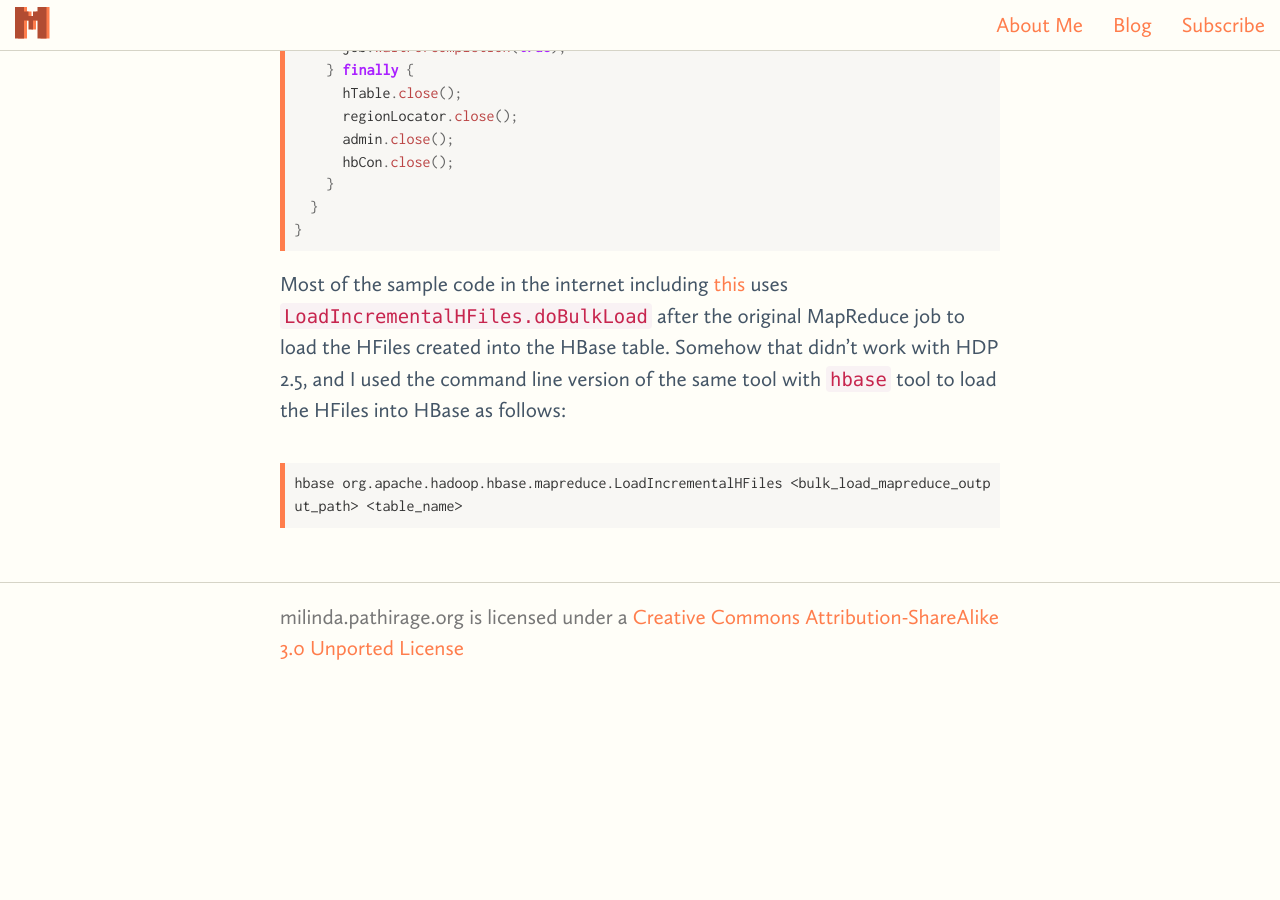
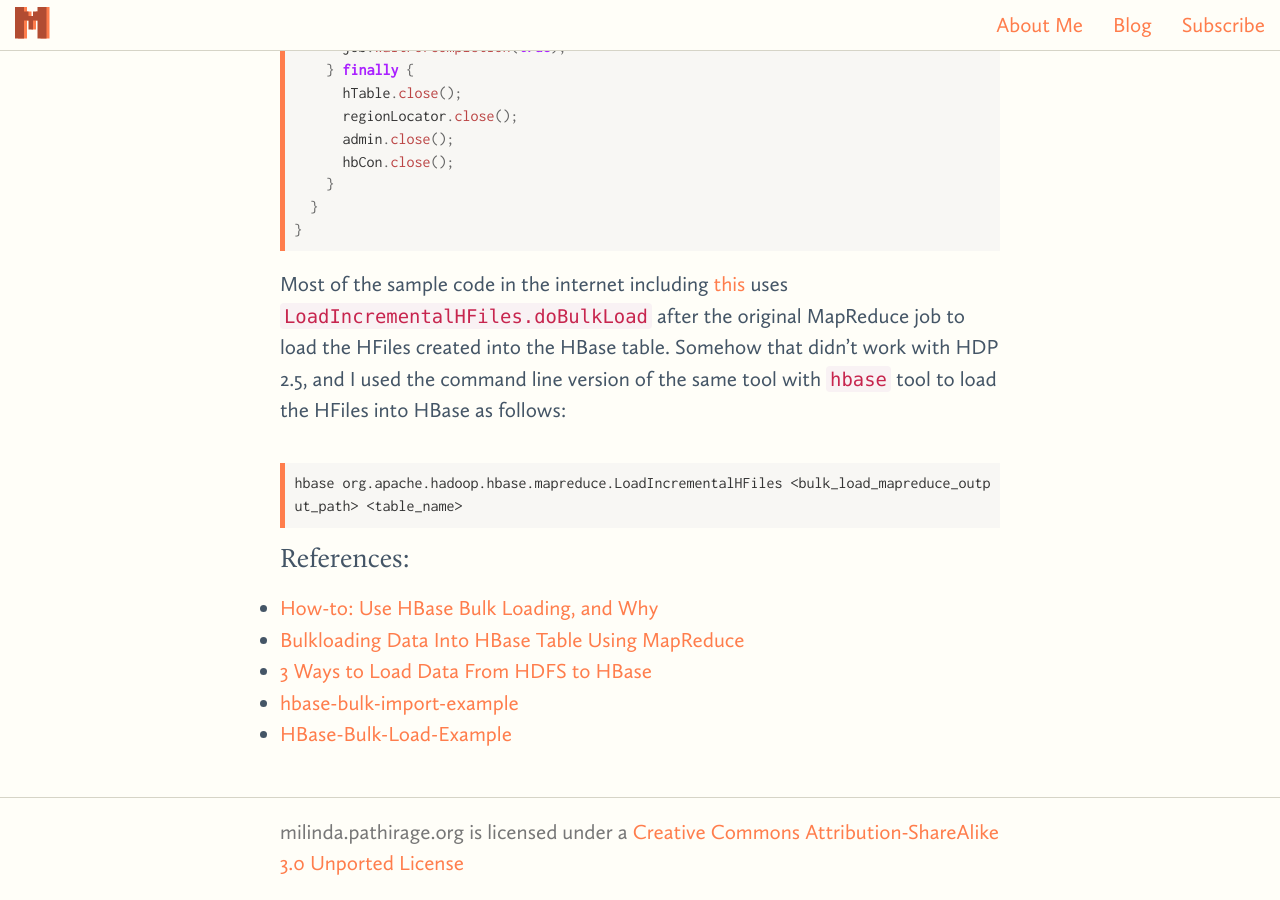
Before and after one commit to milinda/milinda.github.io, a Jekyll site: the page built from _posts/2016-12-11-hbase-bulk-load.md, in a window 1280 px wide and 900 px high, scrolled down 4610 px. Built offline with Jekyll 4.4.1, drawn with Linux system fonts in a browser that asks for light colours; before the commit the page ends 5295 px from its top, so only the background shows below that.

Commit message:
hbase bulk load references

````diff
--- a/_posts/2016-12-11-hbase-bulk-load.md
+++ b/_posts/2016-12-11-hbase-bulk-load.md
@@ -152,3 +152,11 @@ Most of the sample code in the internet including [this](https://sreejithrpillai
 ```bash
 hbase org.apache.hadoop.hbase.mapreduce.LoadIncrementalHFiles <bulk_load_mapreduce_output_path> <table_name>
 ```
+
+### References:
+
+* [How-to: Use HBase Bulk Loading, and Why](http://blog.cloudera.com/blog/2013/09/how-to-use-hbase-bulk-loading-and-why/)
+* [Bulkloading Data Into HBase Table Using MapReduce](https://sreejithrpillai.wordpress.com/2015/01/08/bulkloading-data-into-hbase-table-using-mapreduce/)
+* [3 Ways to Load Data From HDFS to HBase](http://blogs.perficient.com/delivery/blog/2015/09/09/some-ways-load-data-from-hdfs-to-hbase/)
+* [hbase-bulk-import-example](https://github.com/jrkinley/hbase-bulk-import-example)
+* [HBase-Bulk-Load-Example](https://github.com/Paschalis/HBase-Bulk-Load-Example)
````
